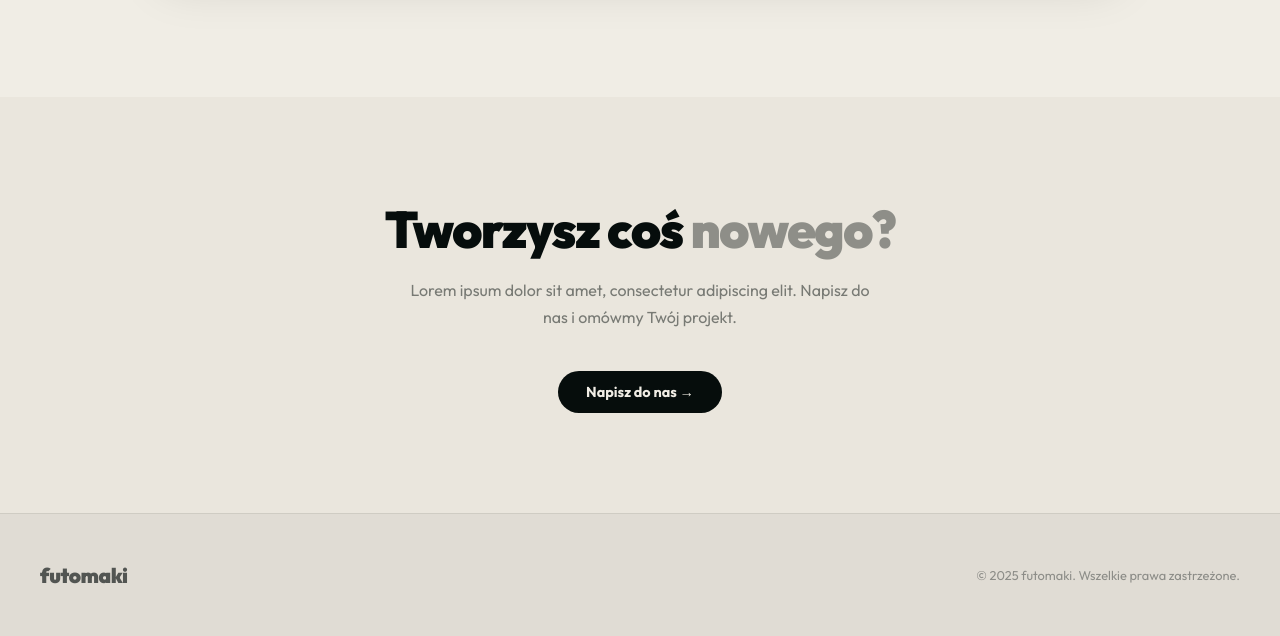
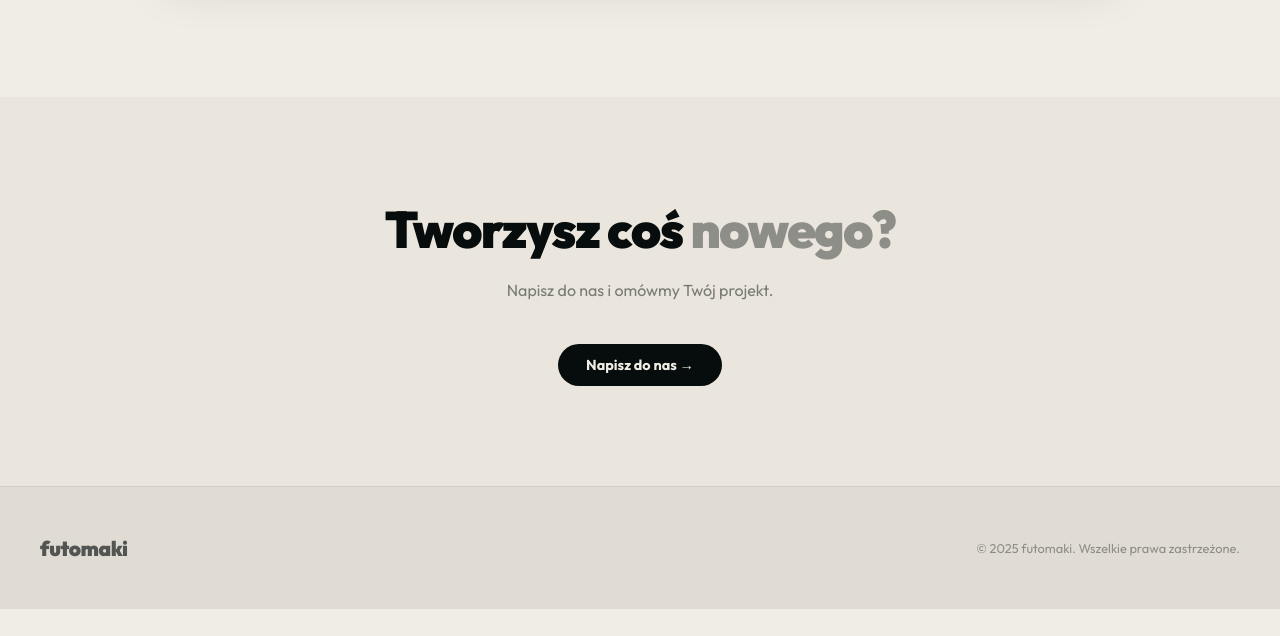
Before and after one commit to ignacykrakowski/futomakistronaver2.0, a plain HTML site: page portfolio.html in a window 1280 px wide. Shown: the part 2143-2779 px from the top of the page. After the commit the page ends 2752 px from the top, so only its background shows below. Drawn offline with Linux system fonts and the light colour scheme.

Commit message:
Remove lorem ipsum from CTA section
Co-Authored-By: Claude Sonnet 4.6 <noreply@anthropic.com>

```diff
--- a/portfolio.html
+++ b/portfolio.html
@@ -606,7 +606,7 @@
 <!-- CTA -->
 <section id="cta">
   <h2>Tworzysz coś <em>nowego?</em></h2>
-  <p>Lorem ipsum dolor sit amet, consectetur adipiscing elit. Napisz do nas i omówmy Twój projekt.</p>
+  <p>Napisz do nas i omówmy Twój projekt.</p>
   <a href="index.html#contact" class="btn btn-primary">Napisz do nas →</a>
 </section>
 
```
